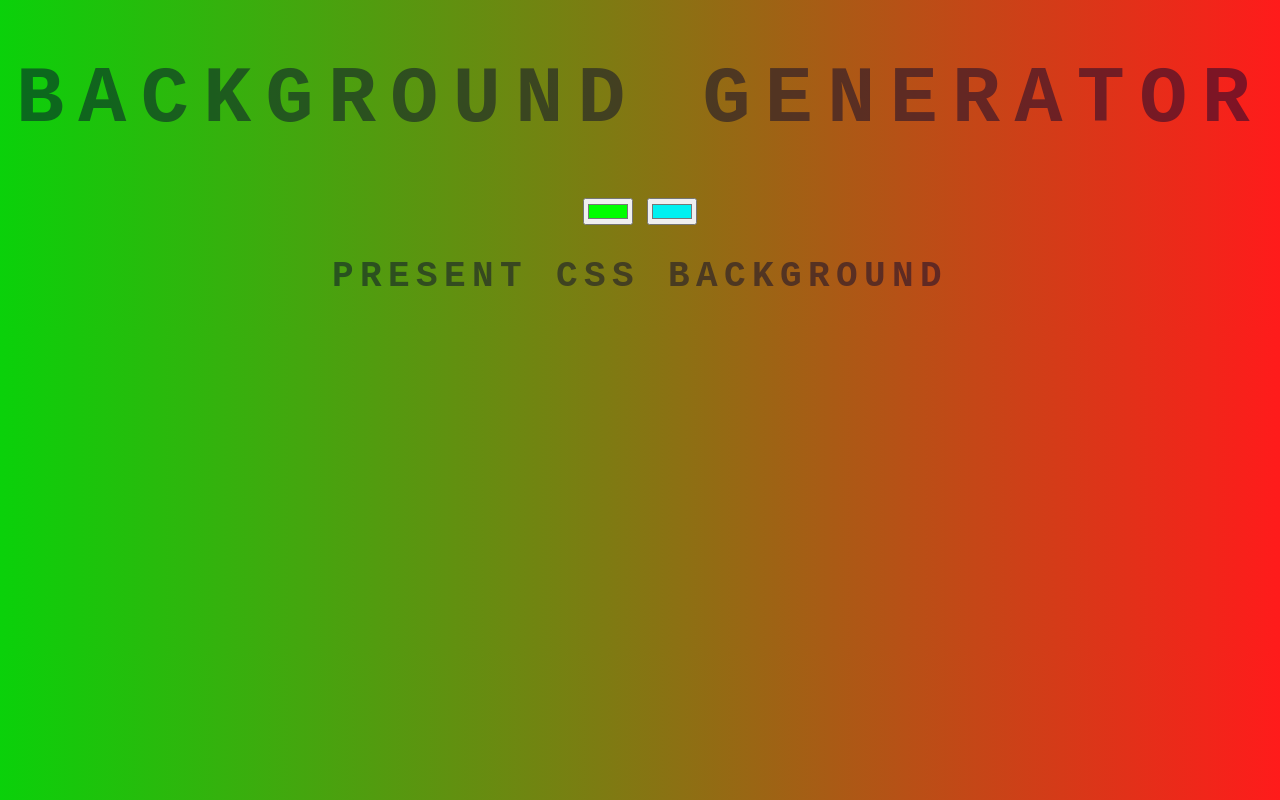
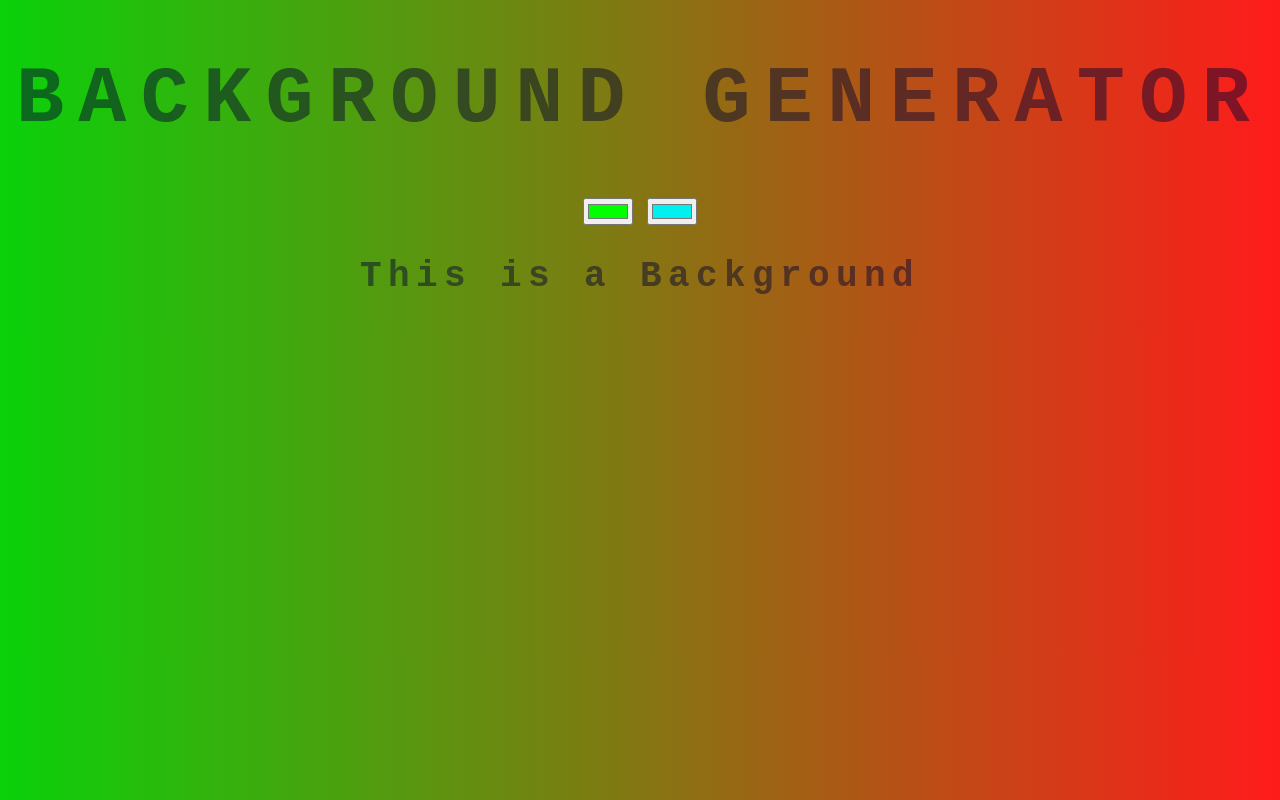
Before and after one commit to siddharthmagadum16/background-generator, a plain HTML site: page bggen.html in a window 1280 px wide. Drawn offline with Linux system fonts and the light colour scheme.

Commit message:
changing commit

```diff
--- a/bggen.html
+++ b/bggen.html
@@ -8,7 +8,7 @@
         <h1>Background Generator</h1>
         <input type="color" name="color1" id="color1" value="#00ff00">
         <input type="color" name="color1" id="color2" value="#00f0f0">
-        <h2>PRESENT CSS BACKGROUND</h2>
+        <h2>This is a Background</h2>
         <h3></h3>
     </body>
     <script src="bggen.js"></script>
```
